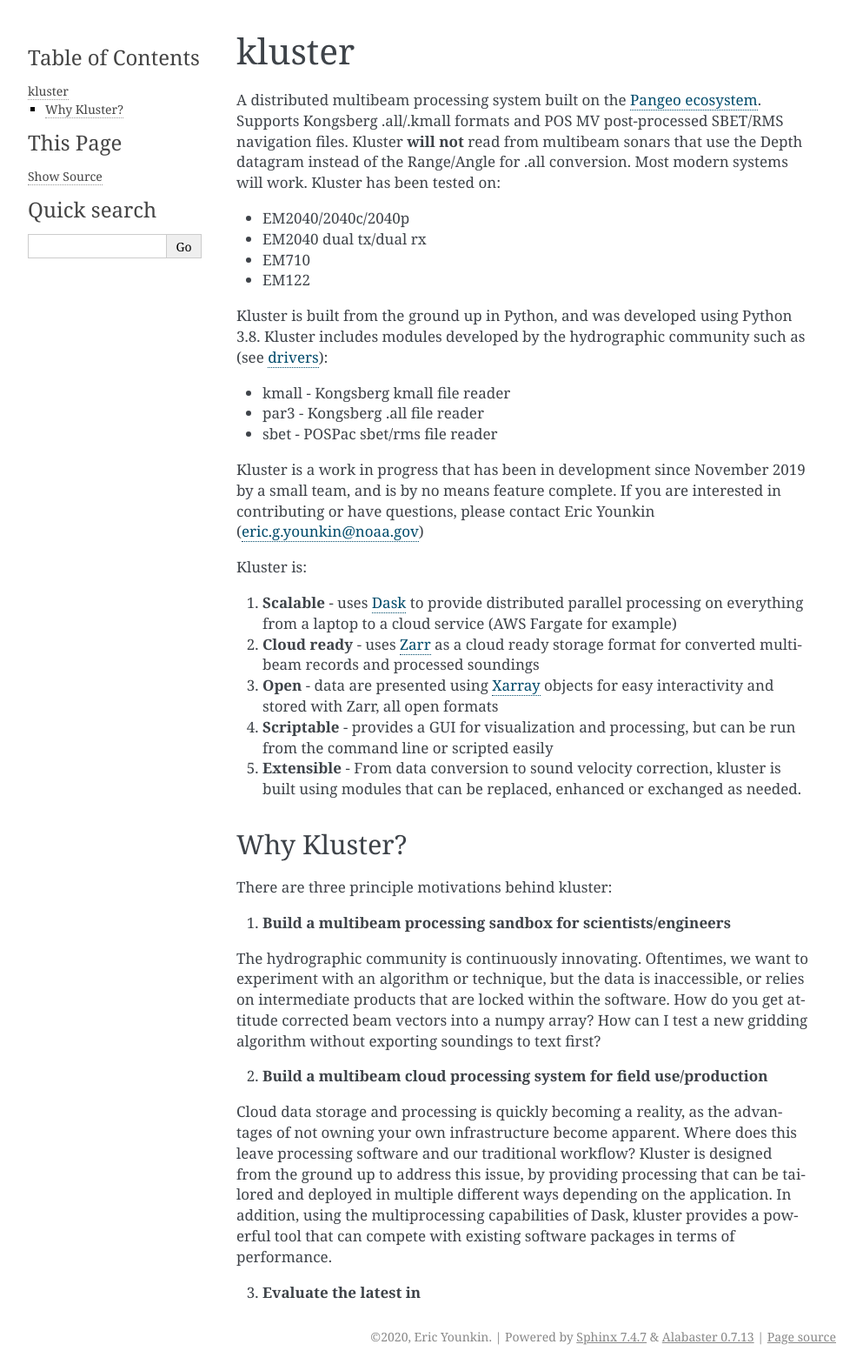
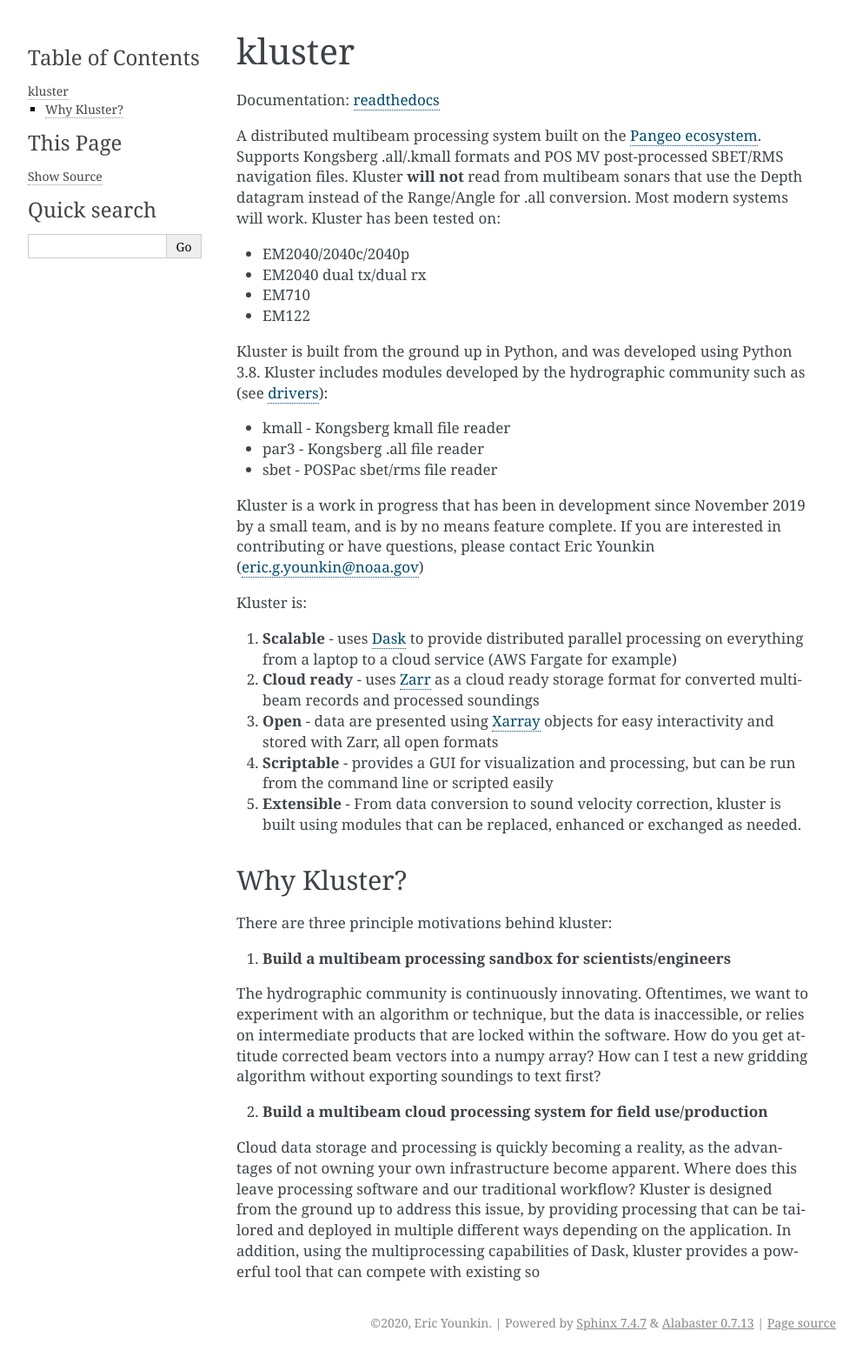
Before and after one commit to noaa-ocs-hydrography/kluster, a Sphinx documentation site: the page built from docs/readme.rst, in a window 1280 px wide. Shown: the whole page at 87% size, without its empty margins (148-1141 px from the left). Built offline with Sphinx 7.4.7, drawn with Linux system fonts in a browser that asks for light colours.

Commit message:
update readme

```diff
--- a/docs/readme.rst
+++ b/docs/readme.rst
@@ -1,5 +1,7 @@
 kluster
 '''''''
+
+Documentation: `readthedocs`_
 
 A distributed multibeam processing system built on the `Pangeo
 ecosystem`_. Supports Kongsberg .all/.kmall formats and POS MV
@@ -68,12 +70,9 @@
 providing processing that can be tailored and deployed in multiple
 different ways depending on the application. In addition, using the
 multiprocessing capabilities of Dask, kluster provides a powerful tool
-that can compete with existing software packages in terms of
-performance.
+that can compete with existing so
 
-3. .. rubric:: Evaluate the latest in
-      :name: evaluate-the-latest-in
-
+.. _readthedocs: https://kluster.readthedocs.io/en/latest/
 .. _Pangeo ecosystem: https://pangeo.io/
 .. _drivers: https://github.com/noaa-ocs-hydrography/drivers
 .. _Dask: https://dask.org/
```
Also changed, not shown: README.md (+3 -0 lines).
